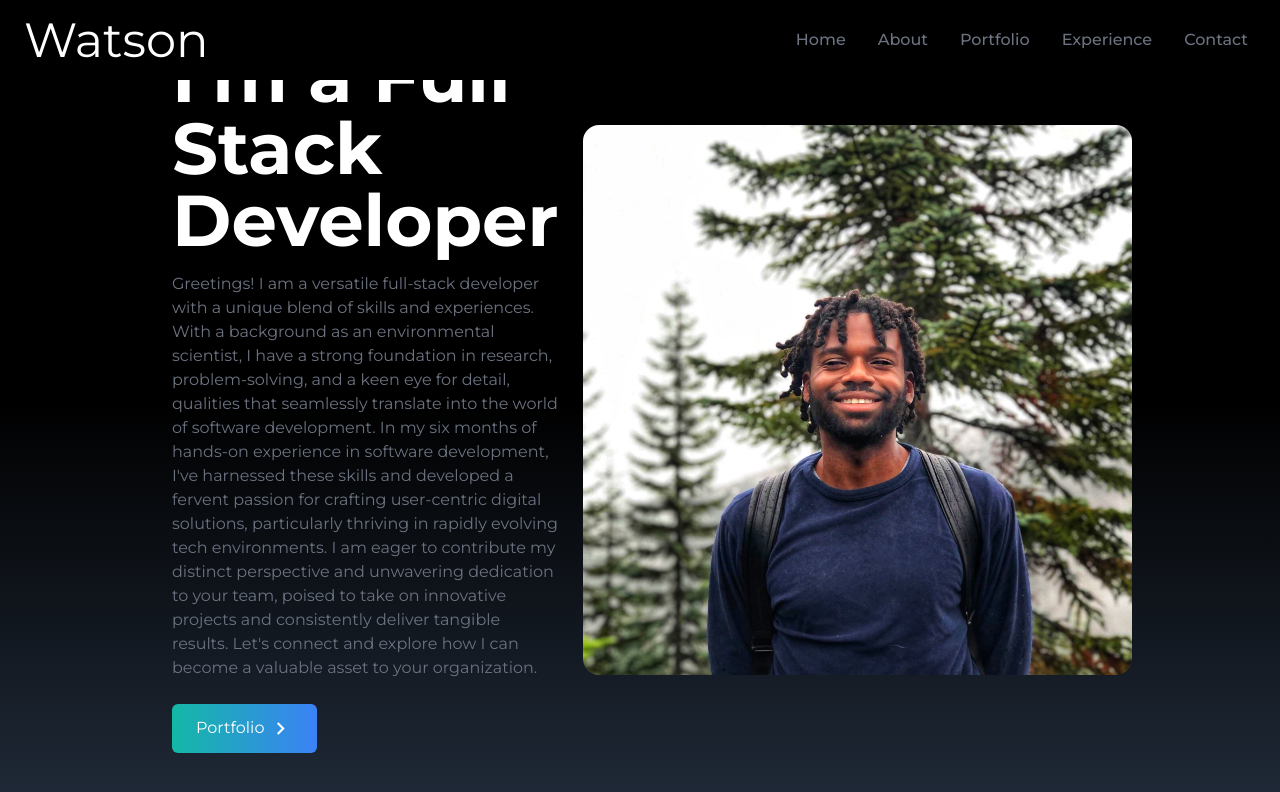
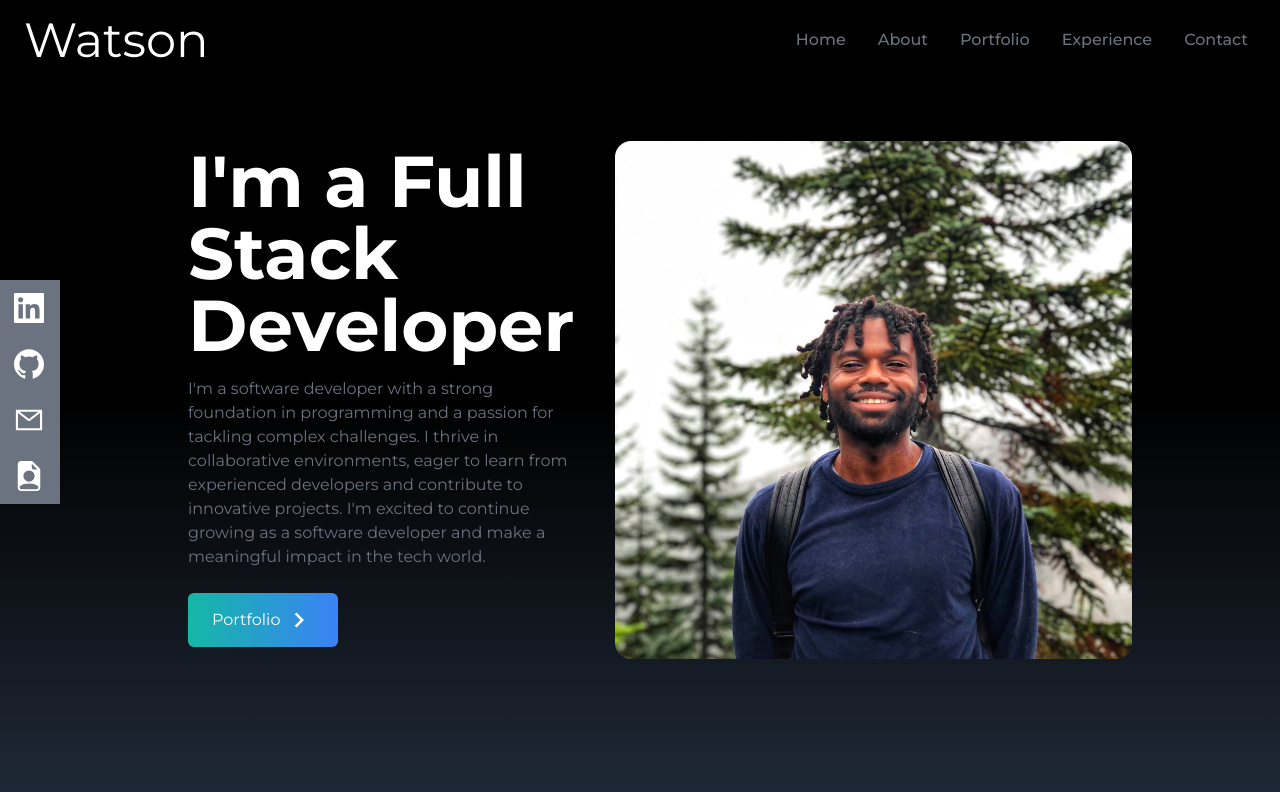
Before and after one commit to Jamey134/portfolio, a React (Create React App) app: page / in a window 1280 px wide. Shown: the top 792 px of the page. Built offline with nearby package versions, Linux system fonts and the light colour scheme.

Commit message:
Social links are working

```diff
--- a/src/App.js
+++ b/src/App.js
@@ -1,11 +1,13 @@
 import Home from "./components/Home";
 import NaviBar from "./components/NaviBar";
+import Socials from "./components/Socials";
 
 function App() {
   return (
     <div>
       <NaviBar />
       <Home />
+      <Socials />
     </div>
   );
 }
--- a/src/components/Home.jsx
+++ b/src/components/Home.jsx
@@ -11,15 +11,12 @@ const Home = () => {
             className="h-screen w-full bg-gradient-to-b from-black via-black to-gray-800"
         >
             <div className="max-w-screen-lg mx-auto flex flex-col items-center justify-center h-full px-5 md:flex-row">
-                <div className="flex flex-col justify-center h-full px-6 ">
+                <div className="flex flex-col justify-center h-full px-10 ">
                     <h2 className="text-4xl sm:text-7xl font-bold text-white">
                         I'm a Full Stack Developer
                     </h2>
                     <p className="text-gray-500 py-4 max-w-md">
-                    Greetings! I am a versatile full-stack developer with a unique blend of skills and experiences. With a background as an environmental scientist, I have a strong foundation in research, problem-solving, and a keen eye for detail, qualities that seamlessly translate into the world of software development.
-                    In my six months of hands-on experience in software development, I've harnessed these skills and developed a fervent passion for crafting user-centric digital solutions, particularly thriving in rapidly evolving tech environments.
-                    I am eager to contribute my distinct perspective and unwavering dedication to your team, poised to take on innovative projects and consistently deliver tangible results.
-                    Let's connect and explore how I can become a valuable asset to your organization.
+                    I'm a software developer with a strong foundation in programming and a passion for tackling complex challenges. I thrive in collaborative environments, eager to learn from experienced developers and contribute to innovative projects. I'm excited to continue growing as a software developer and make a meaningful impact in the tech world.
                     </p>
                     <div>
 
@@ -31,7 +28,7 @@ const Home = () => {
                         <button className="group text-white w-fit px-6 py-3 my-2 flex items-center rounded-md bg-gradient-to-r from-teal-500 to-blue-500 cursor-pointer">
                             Portfolio
                             <span className="group-hover:rotate-90 duration-300">
-                                <MdOutlineKeyboardArrowRight size={25} className="ml-1" />
+                                <MdOutlineKeyboardArrowRight size={30} className="ml-1" />
                             </span>
                         </button>
 
--- /dev/null
+++ b/src/components/Socials.jsx
@@ -0,0 +1,81 @@
+import React from 'react'
+import { GrLinkedin } from "react-icons/gr";
+import { ImGithub } from "react-icons/im"
+import { AiOutlineMail } from "react-icons/ai"
+import { BsFileEarmarkPersonFill } from "react-icons/bs"
+
+const Socials = () => {
+
+    const links = [
+        {
+            id: 1,
+            child: (
+                <>
+                    Linkedin <GrLinkedin size={30} />
+                </>
+            ),
+            href: "https://www.linkedin.com",
+            style: "rounded-tf-md"
+        },
+        {
+            id: 2,
+            child: (
+                <>
+                    Github <ImGithub size={30} />
+                </>
+            ),
+            href: "https://github.com/Jamey134",
+            style: "rounded-tf-md"
+        },
+        {
+            id: 3,
+            child: (
+                <>
+                    E-Mail <AiOutlineMail size={30} />
+                </>
+            ),
+            href: "mailto:jameywatson134@gmail.com",
+            style: "rounded-tf-md"
+        },
+        {
+            id: 4,
+            child: (
+                <>
+                    Resume <BsFileEarmarkPersonFill size={30} />
+                </>
+            ),
+            href: "resume/pdf", //<--- Add Resume Once Completed(Resume.pdf)
+            style: "rounded-tf-md",
+            download: true,
+        },
+    ]
+
+    return (
+        <div className="hidden lg:flex flex-col top-[35%] left-0 fixed">
+            <ul>
+                {links.map(({ id, child, href, style, download }) => (
+                    <li
+                        key={id}
+                        className={
+                            "flex justify-between items-center w-40 h-14 px-4 ml-[-100px] hover:ml-[-10px] hover:rounded-md duration-300 bg-gray-500" +
+                            " " +
+                            style
+                        }
+                    >
+                        <a
+                            href={href}
+                            className="flex justify-between items-center w-full text-white"
+                            download={download}
+                            target="_blank"
+                            rel="noreferrer"
+                        >
+                            {child}
+                        </a>
+                    </li>
+                ))}
+            </ul>
+        </div>
+    );
+};
+
+export default Socials;
```
Also changed, not shown: src/components/About.jsx (added).
